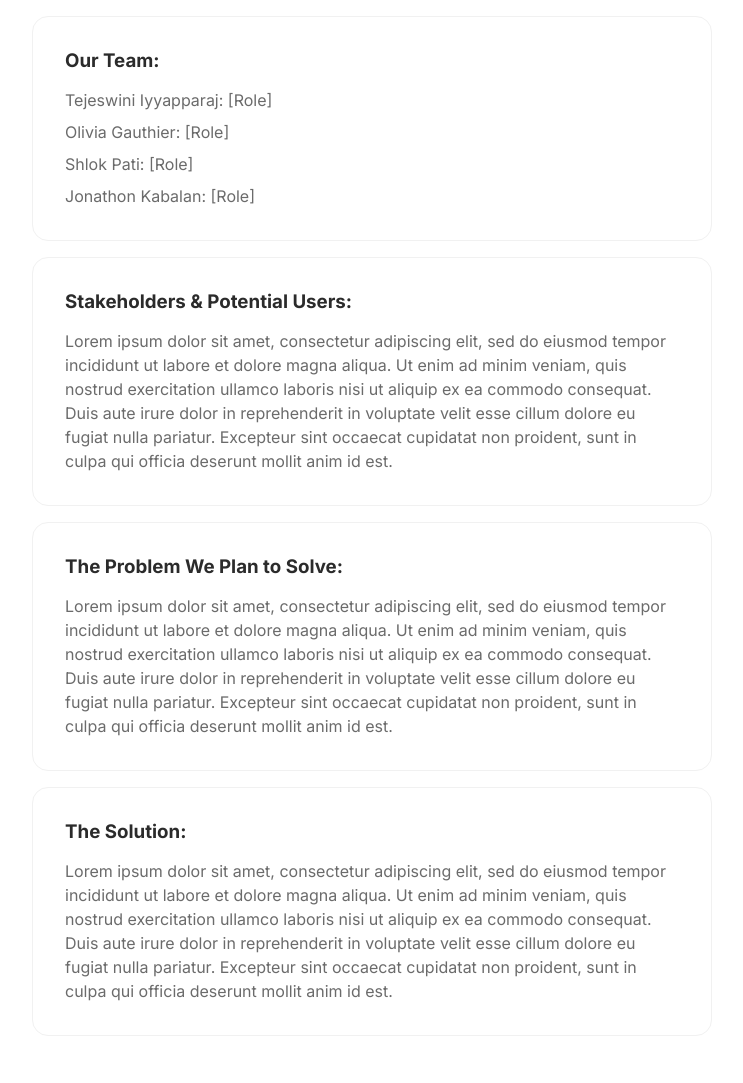
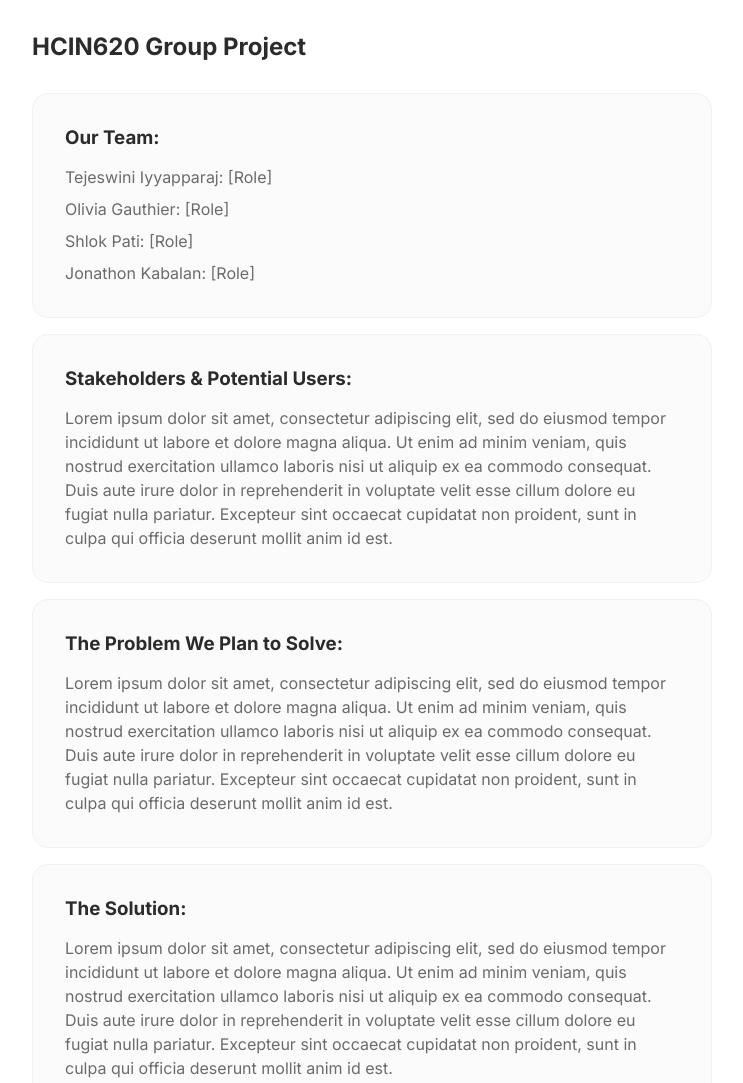
Before and after one commit to jonathon-kabalan-RIT/4bit.github.io, a plain HTML site: page index.html in a window 1280 px wide. Shown: the top 1083 px of the page, without its empty margins (268-1011 px from the left). Before the commit the page ends 1052 px from the top, so only its background shows below. Drawn offline with Linux system fonts and the light colour scheme.

Commit message:
updated stylesheet

```diff
--- a/index.html
+++ b/index.html
@@ -13,6 +13,7 @@
 
 <body>
     <section class="homepage-cards">
+        <h1 class="homepage-title">HCIN620 Group Project</h1>
         <div class="card">
             <h3>Our Team:</h3>
             <div class="name-list">
--- a/styles.css
+++ b/styles.css
@@ -10,12 +10,12 @@
 body {
     font-family: 'Inter', sans-serif;
     font-weight: 400;
-    padding: 1rem;
+    padding: 2rem;
     /* flexbox */
     display: flex;
     flex-direction: column;
     align-items: center;
-    gap: 1rem;
+    gap: 2rem;
 }
 
 /* TEXT STYLES */
@@ -28,6 +28,11 @@ p {
 }
 
 /* CLASS STYLES */
+
+.homepage-title {
+    width: 100%;
+    margin-bottom: 1rem;
+}
 
 .homepage-cards {
     width: 100%;
@@ -42,6 +47,7 @@ p {
 .card {
     padding: 2rem;
     border: 1px solid #f1f1f1;
+    background: #fbfbfb;
     border-radius: 1rem;
     width: 100%;
     /* flexbox */
```
